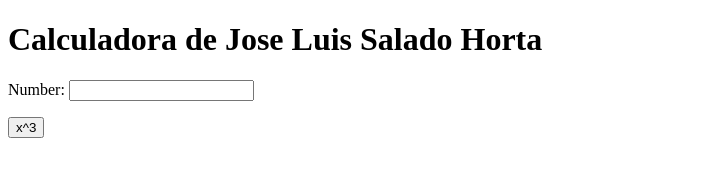
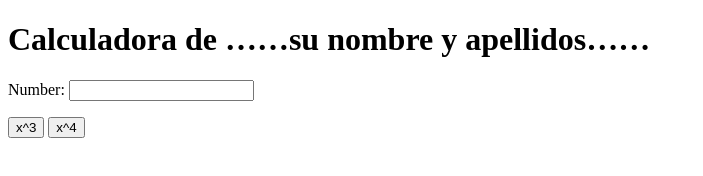
Before and after one commit to JoseLuis-S/4.1_JLSH_my_calculator, a plain HTML site: page index.html in a window 1280 px wide. Shown: the whole page, without its empty margins (0-703 px from the left). Drawn offline with Linux system fonts and the light colour scheme.

Commit message:
x^4 button

```diff
--- a/index.html
+++ b/index.html
@@ -5,17 +5,22 @@
         <meta charset="utf-8">
     </head>
     <body>
-        <h1>Calculadora de Jose Luis Salado Horta</h1>
+        <h1>Calculadora de ……su nombre y apellidos……</h1>
         Number:
         <input type="text" id="n1">
         <p>
             <button onclick="cube()"> x^3 </button>
+            <button onclick="power_4()"> x^4</button>
         </p>
         <script type="text/javascript">
             function cube() {
                 var num = document.getElementById("n1");
                 num.value = Math.pow(num.value, 3);
             }
+            function power_4() {
+                var num = document.getElementById("n1");
+                num.value = Math.pow(num.value, 4);
+            }
         </script>
     </body>
 </html>
```
